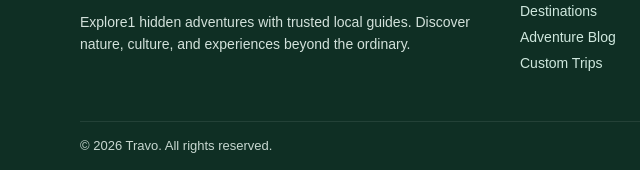
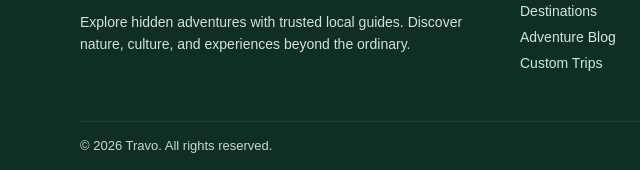
Before and after one commit to buckyrogers01/travo-landingpage, a plain HTML site: page index.html in a window 1280 px wide. Shown: the part 2326-2496 px from the top of the page, 0-640 px from the left. Drawn offline with Linux system fonts and the light colour scheme.

```diff
--- a/index.html
+++ b/index.html
@@ -132,7 +132,7 @@
         <span>Travo</span>
       </div>
       <p>
-        Explore1 hidden adventures with trusted local guides.
+        Explore hidden adventures with trusted local guides.
         Discover nature, culture, and experiences beyond the ordinary.
       </p>
     </div>
```
